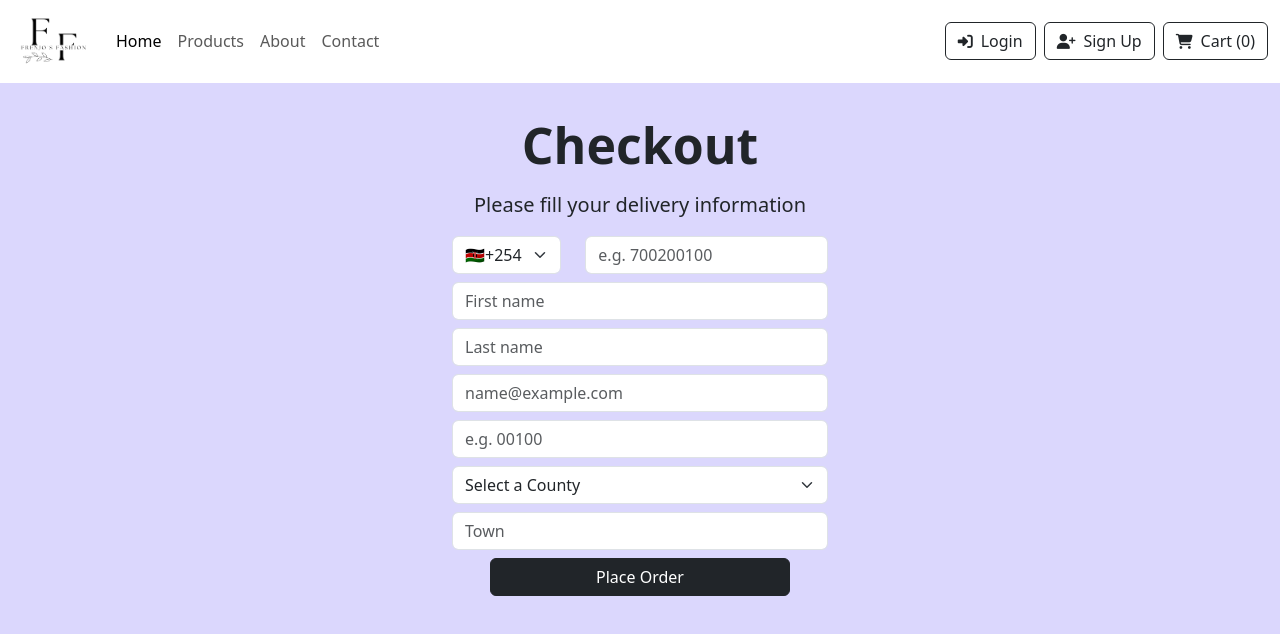
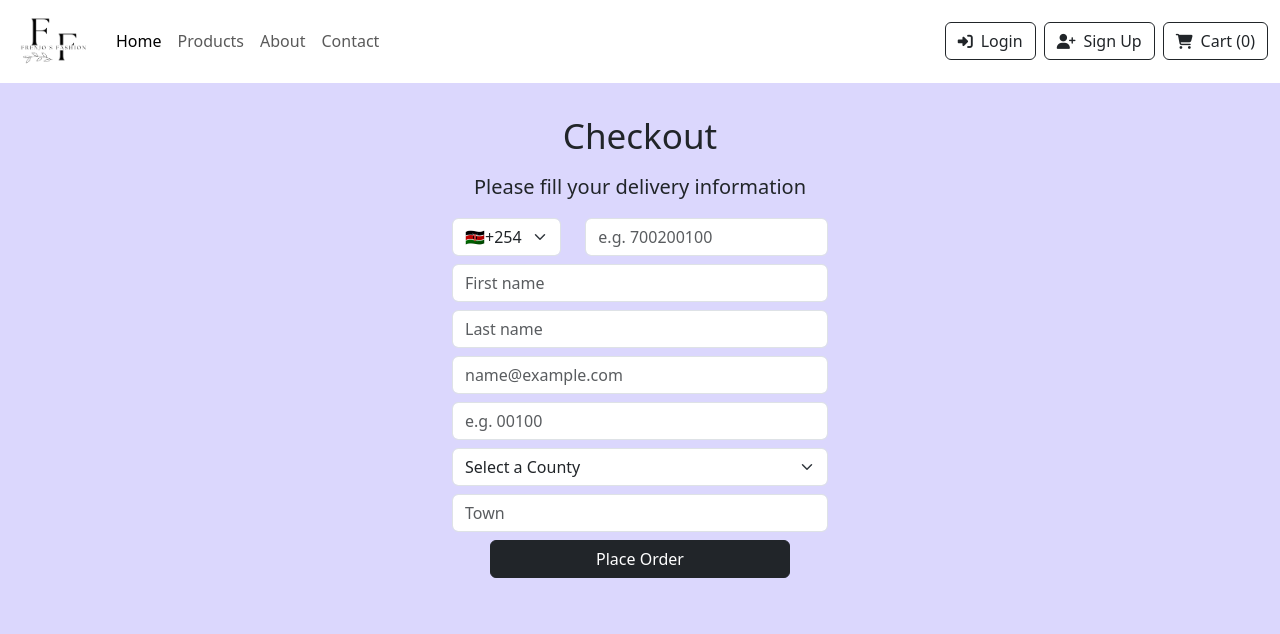
Before and after one commit to Brendafrenjo/e-commerce-app, a React (Create React App) app: page /checkout in a window 1280 px wide. Shown: the top 634 px of the page. Built offline with nearby package versions, Linux system fonts and the light colour scheme.

Commit message:
Styles h1

```diff
--- a/src/Cart.css
+++ b/src/Cart.css
@@ -149,9 +149,3 @@
     text-align: center !important;
   }
 }
-
-@media (max-width: 450px) {
-  .Cart h1 {
-    font-size: 32px;
-  }
-}
--- a/src/Checkout.css
+++ b/src/Checkout.css
@@ -9,6 +9,11 @@
   width: 300px;
   display: block;
   margin: 0 auto;
+}
+
+.Checkout h1 {
+  font-weight: 400;
+  font-size: 35px;
 }
 
 @media (max-width: 600px) {
```
